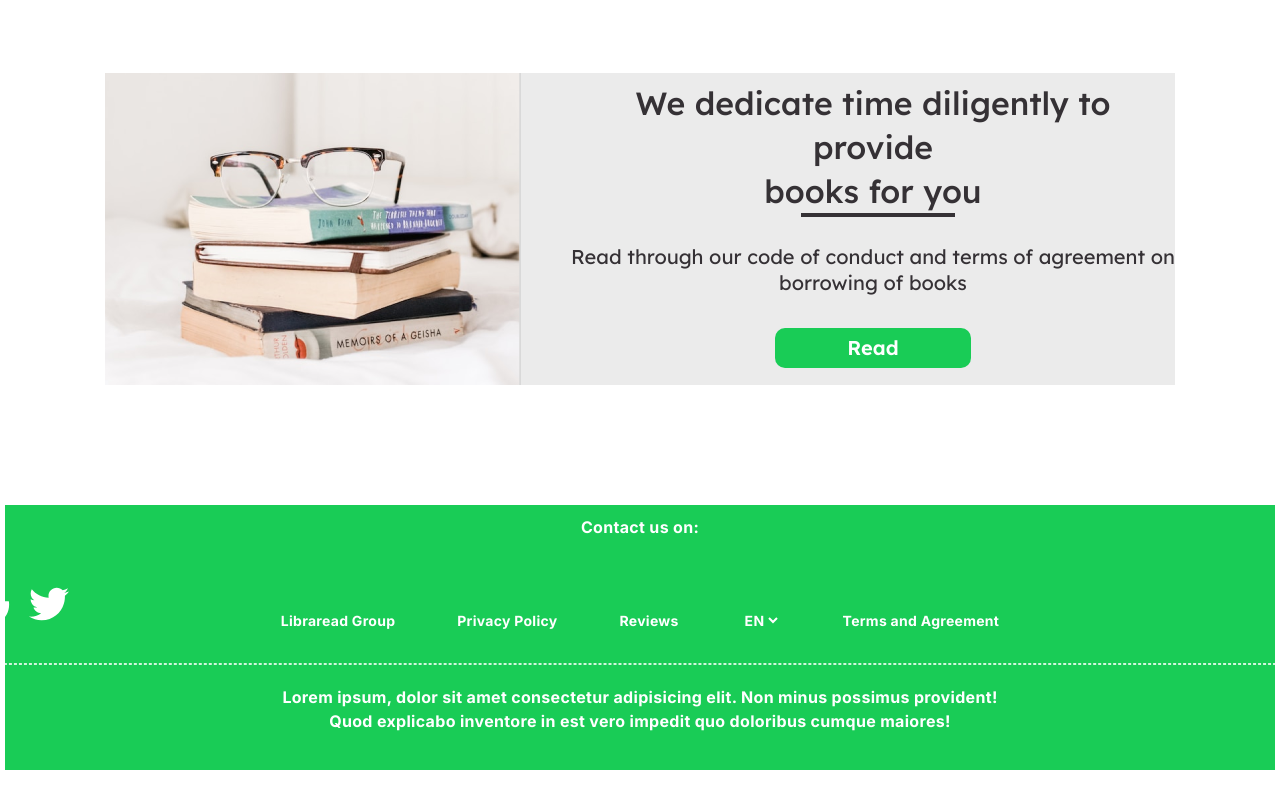
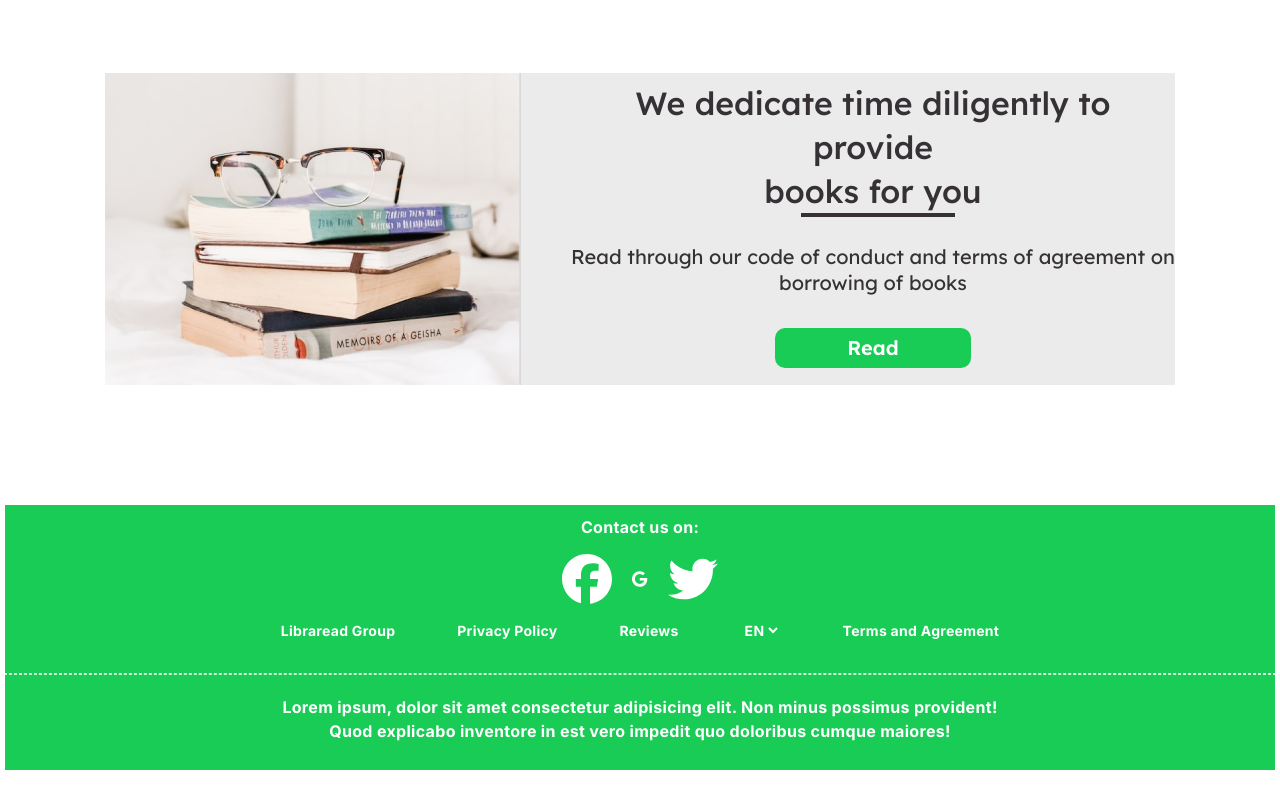
Before and after one commit to Nifix001/Libra, a React (Create React App) app: page /services/others/footer in a window 1280 px wide. Shown: the part 3460-4260 px from the top of the page. Built offline with nearby package versions, Linux system fonts and the light colour scheme.

Commit message:
New commit

```diff
--- a/src/index.css
+++ b/src/index.css
@@ -714,8 +714,7 @@ color: #5E5A5E;
   align-items: center;
   gap: 20px;
   position: relative;
-  top:45px;
-  right: 650px;
+  top:15px;
 }
 
 .bck{
--- a/src/pages/footer.js
+++ b/src/pages/footer.js
@@ -18,9 +18,9 @@ export default function Footer() {
         <div className="footer-c">
             <p>Contact us on:</p>
             <div className="socials">
-            <FontAwesomeIcon icon="fa-brands fa-facebook" style={{color: "white", fontSize:"40px"}} />
-            <FontAwesomeIcon icon="fa-brands fa-google" style={{color: "white", fontSize:"40px"}} />
-            <FontAwesomeIcon icon="fa-brands fa-twitter" style={{color: "white", fontSize:"40px"}} />
+            <FontAwesomeIcon icon="fa-brands fa-facebook" style={{color: "white", fontSize:"50px"}} />
+            <FontAwesomeIcon icon="fa-brands fa-google" style={{color: "white", fontSize:"50x"}} />
+            <FontAwesomeIcon icon="fa-brands fa-twitter" style={{color: "white", fontSize:"50px"}} />
             </div>
             <div className="footer-d">
              <NavLink>Libraread Group</NavLink>
```
